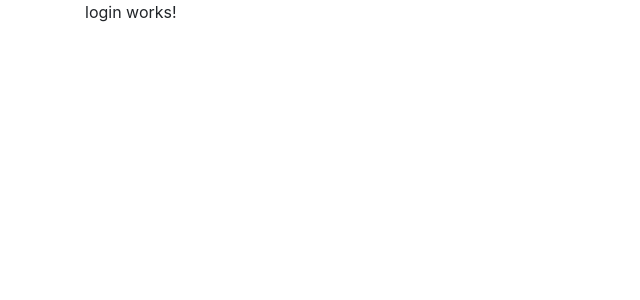
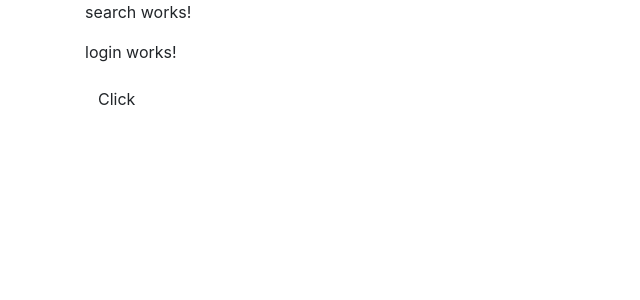
Before and after one commit to shosdevelopment/ShosFrontend, an Angular app: page /login in a window 1280 px wide. Shown: the top 300 px of the page, without its empty margins (0-640 px from the left). Built offline with nearby package versions, Linux system fonts and the light colour scheme.

Commit message:
tested subjects

```diff
--- a/src/app/Pages/Authentication/login/login.component.html
+++ b/src/app/Pages/Authentication/login/login.component.html
@@ -1,3 +1,5 @@
 <p>
   login works!
 </p>
+{{ message }}
+<button class="btn" (click)="newMessage()">Click</button>
--- a/src/app/Pages/Authentication/login/login.component.ts
+++ b/src/app/Pages/Authentication/login/login.component.ts
@@ -1,15 +1,10 @@
-import { Component, OnInit } from '@angular/core';
+import { Component } from '@angular/core';
 
 @Component({
   selector: 'app-login',
   templateUrl: './login.component.html',
   styleUrls: ['./login.component.css']
 })
-export class LoginComponent implements OnInit {
-
-  constructor() { }
-
-  ngOnInit() {
-  }
-
+export class LoginComponent {
+  public constructor() { }
 }
--- a/src/app/Pages/General/search/search.component.html
+++ b/src/app/Pages/General/search/search.component.html
@@ -1,3 +1,5 @@
 <p>
   search works!
 </p>
+
+{{ message }}
--- a/src/app/Pages/General/search/search.component.ts
+++ b/src/app/Pages/General/search/search.component.ts
@@ -1,15 +1,10 @@
-import { Component, OnInit } from '@angular/core';
+import { Component } from '@angular/core';
 
 @Component({
   selector: 'app-search',
   templateUrl: './search.component.html',
   styleUrls: ['./search.component.css']
 })
-export class SearchComponent implements OnInit {
-
-  constructor() { }
-
-  ngOnInit() {
-  }
-
+export class SearchComponent {
+  public constructor() { }
 }
--- a/src/app/app.component.html
+++ b/src/app/app.component.html
@@ -1,7 +1,9 @@
 <div class="container">
   <div class="row">
     <div class="col-12">
-      <router-outlet></router-outlet>
+      <!-- <router-outlet></router-outlet> -->
+      <app-search></app-search>
+      <app-login></app-login>
     </div>
   </div>
 </div>
```
